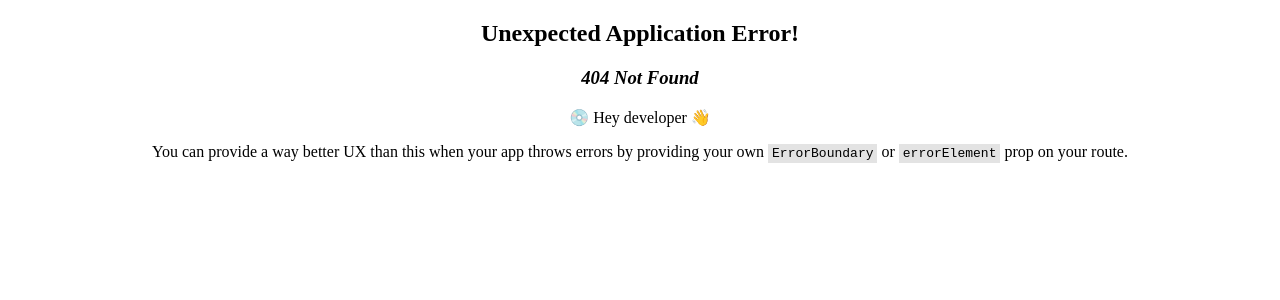
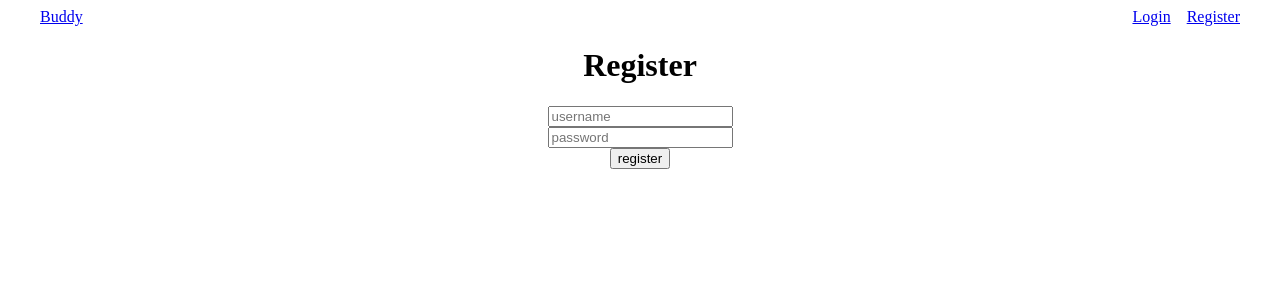
Before and after one commit to ieatn/mern-app, a React (Vite) app in the folder client/: page /register in a window 1280 px wide. Before the commit this address had no page. Shown: the top 300 px of the page. Built offline with nearby package versions, Linux system fonts and the light colour scheme.

Commit message:
QOL routes and auth

```diff
--- a/client/src/App.jsx
+++ b/client/src/App.jsx
@@ -1,13 +1,13 @@
 import './App.css'
-import Register from './pages/Register'
 import Navbar from './components/Navbar'
+import Home from './pages/Home'
 
 function App() {
 
   return (
     <div className="App">
       <Navbar />
-      <Register />
+      <Home />
     </div>
   )
 }
--- a/client/src/components/Navbar.jsx
+++ b/client/src/components/Navbar.jsx
@@ -4,10 +4,11 @@ const Navbar = () => {
     return (
         <div className="container">
             <nav>
-                <Link to='/home'>Buddy</Link>
+                {/* only if logged in, else redirect to register */}
+                <Link to='/'>Buddy</Link>
                 <div>
                     <Link to='/login'>Login</Link>
-                    <Link to='/'>Register</Link>
+                    <Link to='/register'>Register</Link>
                 </div>
             </nav>
         </div>
--- a/client/src/main.jsx
+++ b/client/src/main.jsx
@@ -4,21 +4,24 @@ import App from './App'
 import './index.css'
 import { createBrowserRouter, RouterProvider, Route } from 'react-router-dom'
 import Login from './pages/Login'
-import Home from './pages/Home'
+import Register from './pages/Register'
 
 const router = createBrowserRouter([
+  {
+    path: '/register',
+    element: <Register />
+  },
   {
     path: '/',
     element: <App />
   },
   {
-    path: '/home',
-    element: <Home />
-  },
-  {
     path: '/login',
     element: <Login />
   },
+  {
+    initialRoute: '/register'
+  }
 ])
 
 ReactDOM.createRoot(document.getElementById('root')).render(
--- a/client/src/pages/Home.jsx
+++ b/client/src/pages/Home.jsx
@@ -1,5 +1,4 @@
 import { useEffect, useState } from "react";
-import Navbar from "../components/Navbar";
 
 const Home = () => {
     const [list, setList] = useState([])
@@ -97,7 +96,6 @@ const Home = () => {
 
     return (
         <>
-            <Navbar />
             {/* create to do form */}
             <input type="text" onChange={(e) => setTodo(e.target.value)} value={todo} />
             <button onClick={createTodo}>add</button>
@@ -107,7 +105,6 @@ const Home = () => {
                 <div key={i._id}>
                     <input type="checkbox" onChange={() => toggleCompleted(i._id, i.completed)} />
                     <input type="text" value={i.title} onChange={(e) => updateTitle(i._id, e.target.value)} />
-                    {`${i.completed}`}
                     <button onClick={() => deleteTodo(i._id)}>delete</button>
                 </div>
             ))}
--- a/client/src/pages/Login.jsx
+++ b/client/src/pages/Login.jsx
@@ -4,7 +4,6 @@ import Navbar from "../components/Navbar";
 
 const Login = () => {
     const navigate = useNavigate()
-
 
     const [username, setUsername] = useState('')
     const [password, setPassword] = useState('')
@@ -22,8 +21,12 @@ const Login = () => {
             })
         })
         // if login is successful, to go home page.
-        .then(() => {
-            navigate('/home')
+        .then((res) => {
+            if (res.ok) {
+                navigate('/')
+            } else {
+                throw new Error('wrong password')
+            }
         })
     }
 
--- a/client/src/pages/Register.jsx
+++ b/client/src/pages/Register.jsx
@@ -1,5 +1,6 @@
 import { useState } from "react";
 import { useNavigate } from 'react-router-dom';
+import Navbar from "../components/Navbar";
 
 const Register = () => {
     const navigate = useNavigate()
@@ -19,13 +20,18 @@ const Register = () => {
             })
         })
         // if register is successful, to go home page.
-        .then(() => {
-            navigate('/home')
+        .then((res) => {
+            if (res.ok) {
+                navigate('/')
+            } else {
+                throw new Error('fill out all fields')
+            }
         })
     }
 
     return (
         <>
+            <Navbar />
             <h1>Register</h1>
             <form className="form">
                 <input type="text" placeholder="username" onChange={(e) => setUsername(e.target.value)} />
```
Also changed, not shown: 1 other file (tests, documents, lock files or other folders).
